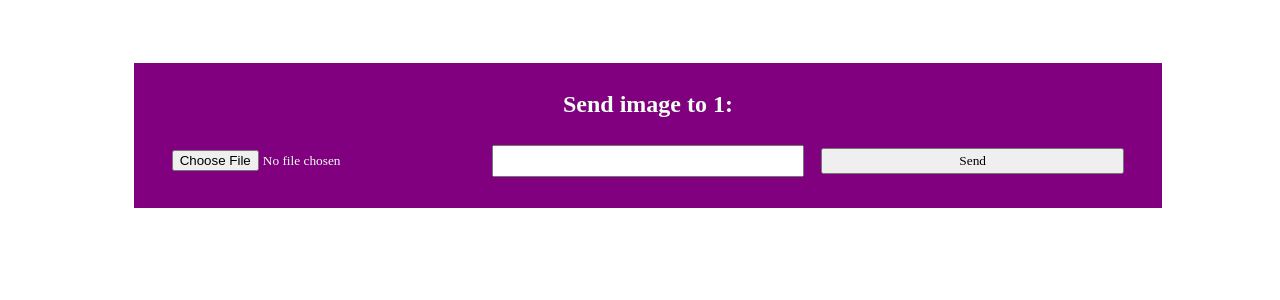
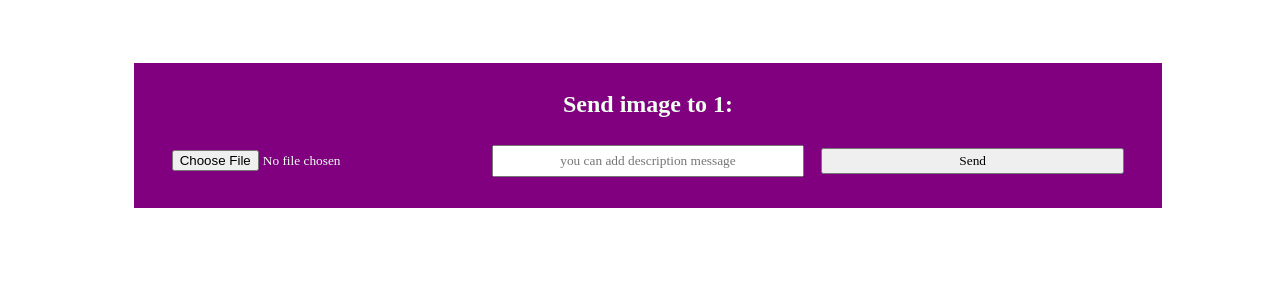
Before and after one commit to QuaternionsAPPS/Screte, a Flask app: page /send/1/1 in a window 1280 px wide. Shown: the top 300 px of the page. Run offline with Flask 2, Linux system fonts and the light colour scheme.

Commit message:
make it better

```diff
--- a/main.py
+++ b/main.py
@@ -139,6 +139,6 @@ def add_contact(self_name):
 
 
 if __name__ == '__main__':
-    # app.run()
-    app.run(host='localhost', port=5000, debug=True)
+    app.run()
+    # app.run(host='localhost', port=5000, debug=True)
     # app.run(host='0.0.0.0', port=8080, debug=True)
--- a/templates/send.html
+++ b/templates/send.html
@@ -14,7 +14,7 @@
             <form action="{{ url_for('result', from_name=from_name, to_name=to_name) }}" method="POST" enctype="multipart/form-data">
                 <p>
                     <input type="file" name="img" accept="image/jpeg,image/png,image/gif">
-                    <input type="text" name="img_description">
+                    <input type="text" name="img_description" placeholder="you can add description message">
                     <input type="submit" value="Send">
                 </p>
             </form>
```
